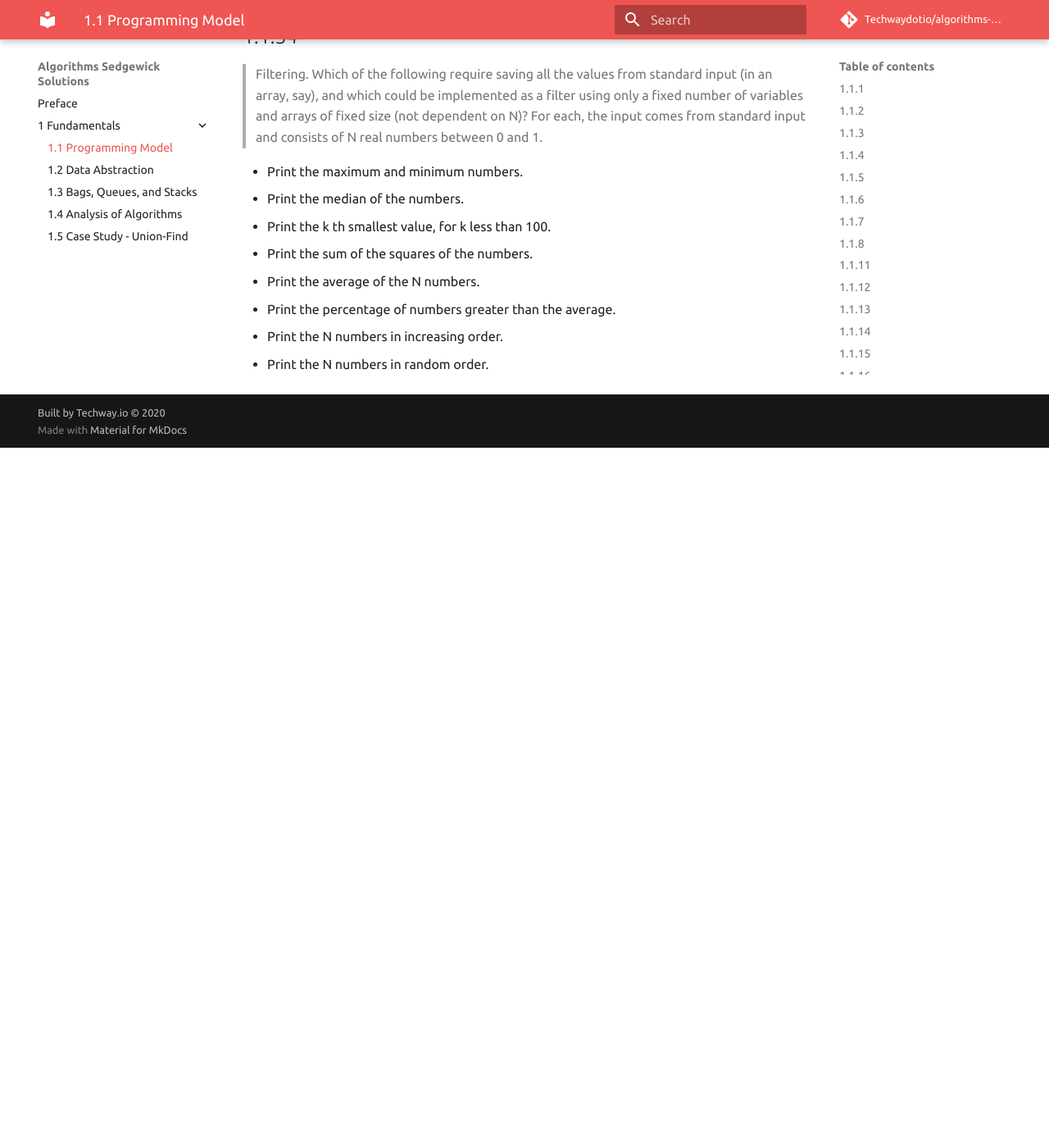
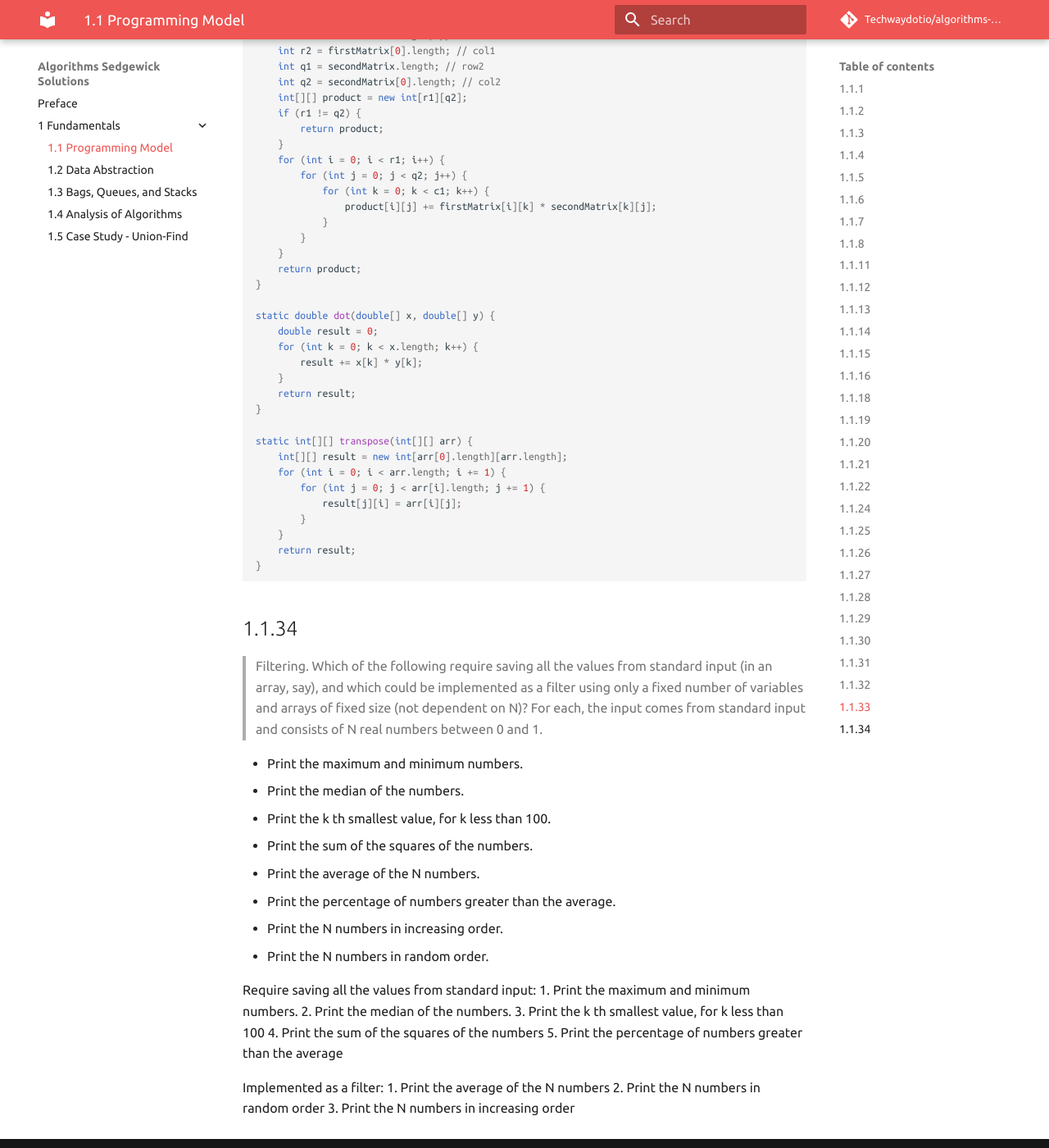
Before and after one commit to Techwaydotio/algorithms-sedgewick, an MkDocs documentation site: the page built from docs/Chap01/1.1.md, in a window 1280 px wide and 1400 px high, scrolled down 18376 px. Shown: the whole window at 82% size. Built offline with MkDocs 1.6.1 and Material for MkDocs 9.7.7, drawn with Linux system fonts in a browser that asks for light colours; nearby versions of some CDN libraries; comment, search, counter and statistics services are not loaded; before the commit the page ends 18922 px from its top, so only the background shows below that.

Commit message:
Ch1 1.1.34

````diff
--- a/docs/Chap01/1.1.md
+++ b/docs/Chap01/1.1.md
@@ -878,6 +878,45 @@ static double[] mult(double[] y, double[][] a) vector-matrix product
 
 > Develop a test client that reads values from standard input and tests all the methods.
 
+```java
+public static int[][] mult(int[][] firstMatrix, int[][] secondMatrix) {
+    int r1 = firstMatrix.length; // row1
+    int r2 = firstMatrix[0].length; // col1
+    int q1 = secondMatrix.length; // row2
+    int q2 = secondMatrix[0].length; // col2
+    int[][] product = new int[r1][q2];
+    if (r1 != q2) {
+        return product;
+    }
+    for (int i = 0; i < r1; i++) {
+        for (int j = 0; j < q2; j++) {
+            for (int k = 0; k < c1; k++) {
+                product[i][j] += firstMatrix[i][k] * secondMatrix[k][j];
+            }
+        }
+    }
+    return product;
+}
+
+static double dot(double[] x, double[] y) {
+    double result = 0;
+    for (int k = 0; k < x.length; k++) {
+        result += x[k] * y[k];
+    }
+    return result;
+}
+
+static int[][] transpose(int[][] arr) {
+    int[][] result = new int[arr[0].length][arr.length];
+    for (int i = 0; i < arr.length; i += 1) {
+        for (int j = 0; j < arr[i].length; j += 1) {
+            result[j][i] = arr[i][j];
+        }
+    }
+    return result;
+}
+```
+
 ## 1.1.34
 > Filtering. Which of the following require saving all the values from standard
 input (in an array, say), and which could be implemented as a filter using only a fixed
@@ -892,3 +931,18 @@ comes from standard input and consists of N real numbers between 0 and 1.
 * Print the percentage of numbers greater than the average.
 * Print the N numbers in increasing order.
 * Print the N numbers in random order.
+
+
+Require saving all the values from standard
+input:
+   1. Print the maximum and minimum numbers.
+   2. Print the median of the numbers.
+   3. Print the k th smallest value, for k less than 100
+   4. Print the sum of the squares of the numbers
+   5. Print the percentage of numbers greater than the average
+
+
+Implemented as a filter:
+   1. Print the average of the N numbers
+   2. Print the N numbers in random order
+   3. Print the N numbers in increasing order
````
Also changed, not shown: site/Chap01/1.1/index.html, site/search/search_index.json, 3 other files.
